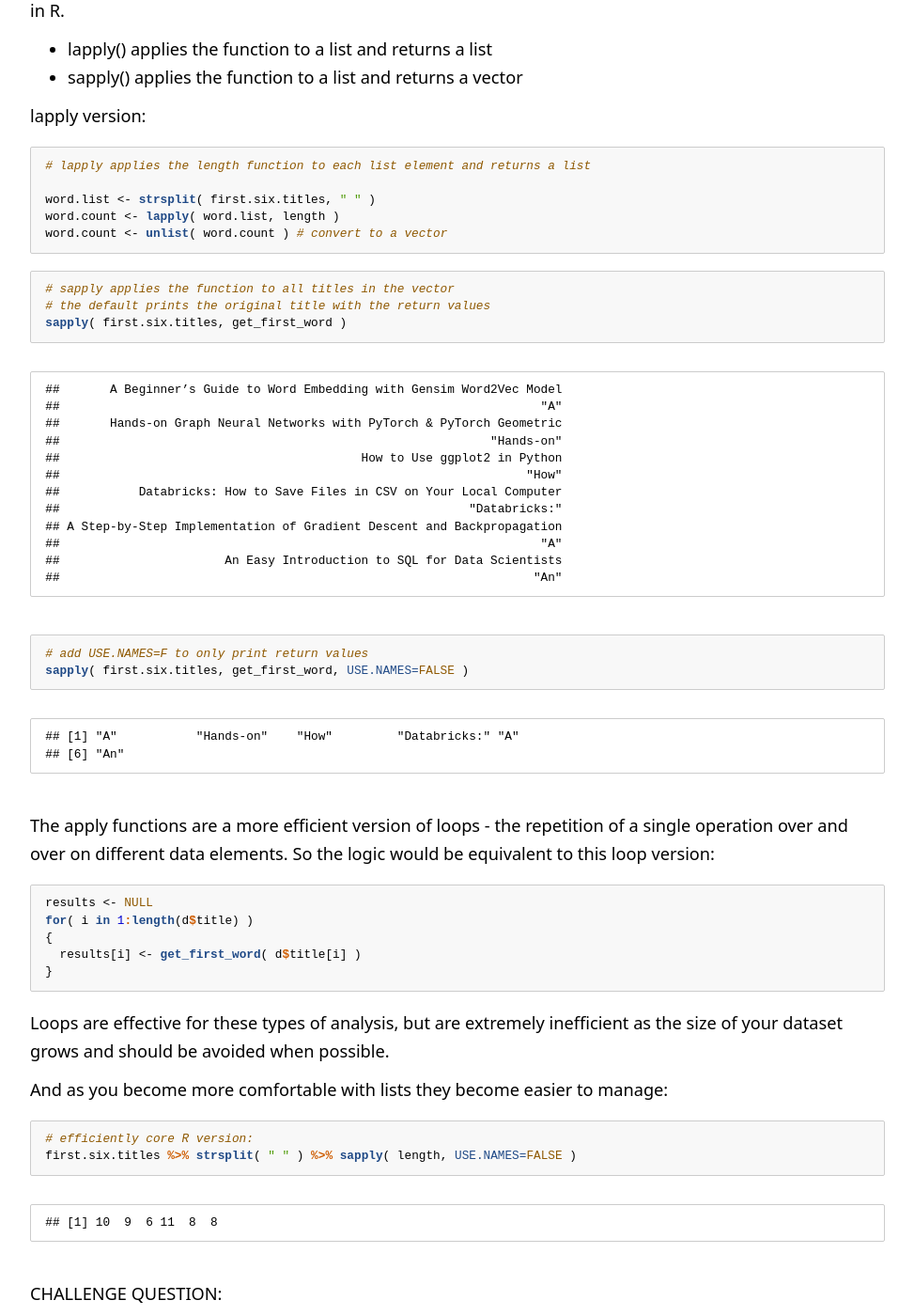
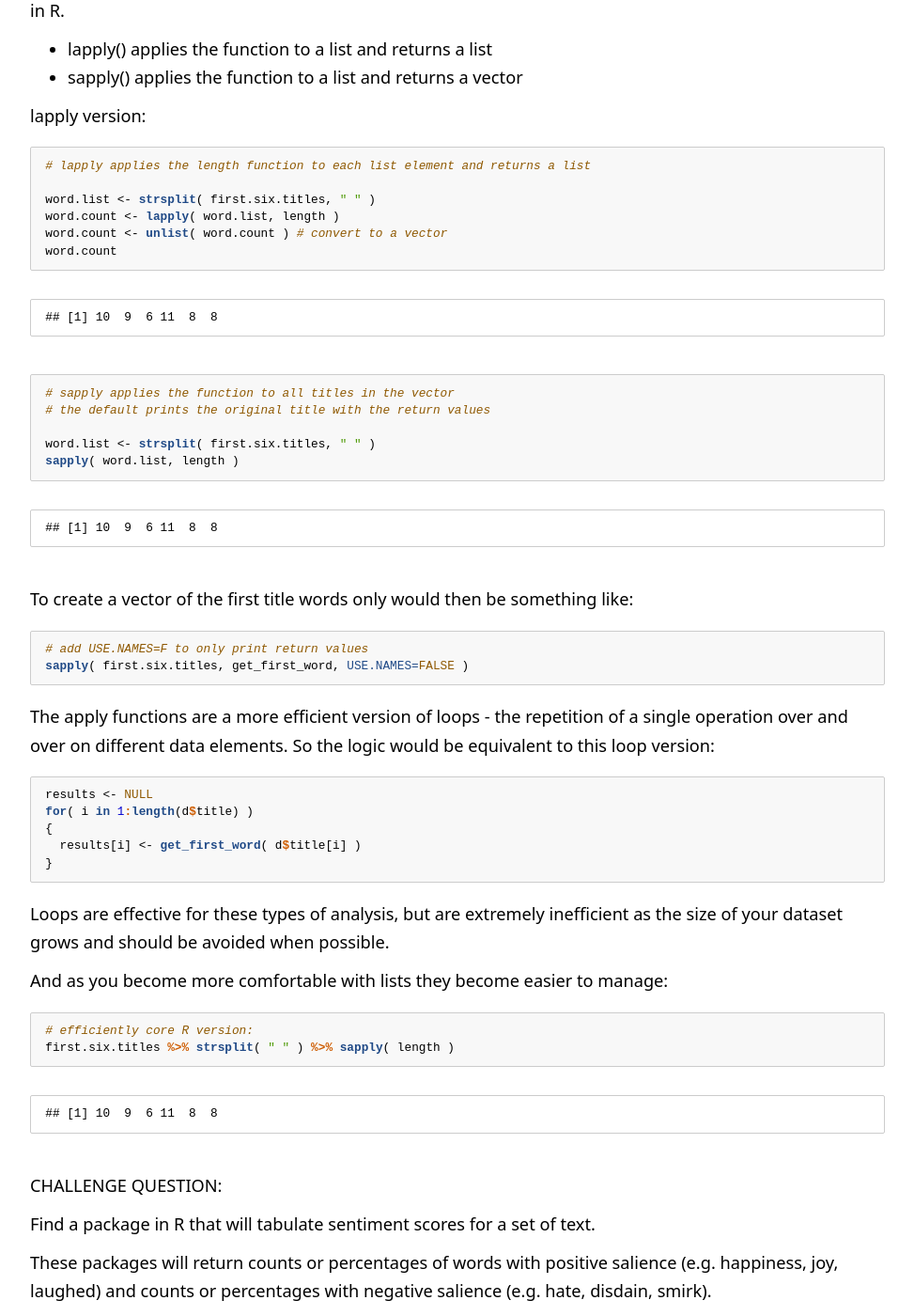
Before and after one commit to DS4PS/cpp-527-fall-2020, a Jekyll site: the page labs/lab-03-instructions.html, which Jekyll copies as it is, in a window 1280 px wide and 1400 px high, scrolled down 7601 px. Shown: the whole window at 94% size, without its empty margins (239-1212 px from the left). Built offline with Jekyll 4.4.1, drawn with Linux system fonts in a browser that asks for light colours; some web fonts are replaced; an icon font too large for the unit is left out.

Commit message:
update lab instructions

```diff
--- a/labs/lab-03-instructions.html
+++ b/labs/lab-03-instructions.html
@@ -544,26 +544,18 @@ summary {
 <span id="cb15-2"><a href="#cb15-2"></a></span>
 <span id="cb15-3"><a href="#cb15-3"></a>word.list &lt;-<span class="st"> </span><span class="kw">strsplit</span>( first.six.titles, <span class="st">&quot; &quot;</span> )</span>
 <span id="cb15-4"><a href="#cb15-4"></a>word.count &lt;-<span class="st"> </span><span class="kw">lapply</span>( word.list, length )</span>
-<span id="cb15-5"><a href="#cb15-5"></a>word.count &lt;-<span class="st"> </span><span class="kw">unlist</span>( word.count ) <span class="co"># convert to a vector</span></span></code></pre></div>
-<div class="sourceCode" id="cb16"><pre class="sourceCode r"><code class="sourceCode r"><span id="cb16-1"><a href="#cb16-1"></a><span class="co"># sapply applies the function to all titles in the vector</span></span>
-<span id="cb16-2"><a href="#cb16-2"></a><span class="co"># the default prints the original title with the return values</span></span>
-<span id="cb16-3"><a href="#cb16-3"></a><span class="kw">sapply</span>( first.six.titles, get_first_word )</span></code></pre></div>
-<pre><code>##       A Beginner’s Guide to Word Embedding with Gensim Word2Vec Model
-##                                                                   &quot;A&quot;
-##       Hands-on Graph Neural Networks with PyTorch &amp; PyTorch Geometric
-##                                                            &quot;Hands-on&quot;
-##                                          How to Use ggplot2 in Python
-##                                                                 &quot;How&quot;
-##           Databricks: How to Save Files in CSV on Your Local Computer
-##                                                         &quot;Databricks:&quot;
-## A Step-by-Step Implementation of Gradient Descent and Backpropagation
-##                                                                   &quot;A&quot;
-##                       An Easy Introduction to SQL for Data Scientists
-##                                                                  &quot;An&quot;</code></pre>
-<div class="sourceCode" id="cb18"><pre class="sourceCode r"><code class="sourceCode r"><span id="cb18-1"><a href="#cb18-1"></a><span class="co"># add USE.NAMES=F to only print return values </span></span>
-<span id="cb18-2"><a href="#cb18-2"></a><span class="kw">sapply</span>( first.six.titles, get_first_word, <span class="dt">USE.NAMES=</span><span class="ot">FALSE</span> )</span></code></pre></div>
-<pre><code>## [1] &quot;A&quot;           &quot;Hands-on&quot;    &quot;How&quot;         &quot;Databricks:&quot; &quot;A&quot;
-## [6] &quot;An&quot;</code></pre>
+<span id="cb15-5"><a href="#cb15-5"></a>word.count &lt;-<span class="st"> </span><span class="kw">unlist</span>( word.count ) <span class="co"># convert to a vector</span></span>
+<span id="cb15-6"><a href="#cb15-6"></a>word.count</span></code></pre></div>
+<pre><code>## [1] 10  9  6 11  8  8</code></pre>
+<div class="sourceCode" id="cb17"><pre class="sourceCode r"><code class="sourceCode r"><span id="cb17-1"><a href="#cb17-1"></a><span class="co"># sapply applies the function to all titles in the vector</span></span>
+<span id="cb17-2"><a href="#cb17-2"></a><span class="co"># the default prints the original title with the return values</span></span>
+<span id="cb17-3"><a href="#cb17-3"></a></span>
+<span id="cb17-4"><a href="#cb17-4"></a>word.list &lt;-<span class="st"> </span><span class="kw">strsplit</span>( first.six.titles, <span class="st">&quot; &quot;</span> )</span>
+<span id="cb17-5"><a href="#cb17-5"></a><span class="kw">sapply</span>( word.list, length )</span></code></pre></div>
+<pre><code>## [1] 10  9  6 11  8  8</code></pre>
+<p>To create a vector of the first title words only would then be something like:</p>
+<div class="sourceCode" id="cb19"><pre class="sourceCode r"><code class="sourceCode r"><span id="cb19-1"><a href="#cb19-1"></a><span class="co"># add USE.NAMES=F to only print return values</span></span>
+<span id="cb19-2"><a href="#cb19-2"></a><span class="kw">sapply</span>( first.six.titles, get_first_word, <span class="dt">USE.NAMES=</span><span class="ot">FALSE</span> )</span></code></pre></div>
 <p>The apply functions are a more efficient version of loops - the repetition of a single operation over and over on different data elements. So the logic would be equivalent to this loop version:</p>
 <div class="sourceCode" id="cb20"><pre class="sourceCode r"><code class="sourceCode r"><span id="cb20-1"><a href="#cb20-1"></a>results &lt;-<span class="st"> </span><span class="ot">NULL</span></span>
 <span id="cb20-2"><a href="#cb20-2"></a><span class="cf">for</span>( i <span class="cf">in</span> <span class="dv">1</span><span class="op">:</span><span class="kw">length</span>(d<span class="op">$</span>title) )</span>
@@ -573,7 +565,7 @@ summary {
 <p>Loops are effective for these types of analysis, but are extremely inefficient as the size of your dataset grows and should be avoided when possible.</p>
 <p>And as you become more comfortable with lists they become easier to manage:</p>
 <div class="sourceCode" id="cb21"><pre class="sourceCode r"><code class="sourceCode r"><span id="cb21-1"><a href="#cb21-1"></a><span class="co"># efficiently core R version:  </span></span>
-<span id="cb21-2"><a href="#cb21-2"></a>first.six.titles <span class="op">%&gt;%</span><span class="st"> </span><span class="kw">strsplit</span>( <span class="st">&quot; &quot;</span> ) <span class="op">%&gt;%</span><span class="st"> </span><span class="kw">sapply</span>( length, <span class="dt">USE.NAMES=</span><span class="ot">FALSE</span> )  </span></code></pre></div>
+<span id="cb21-2"><a href="#cb21-2"></a>first.six.titles <span class="op">%&gt;%</span><span class="st"> </span><span class="kw">strsplit</span>( <span class="st">&quot; &quot;</span> ) <span class="op">%&gt;%</span><span class="st"> </span><span class="kw">sapply</span>( length )  </span></code></pre></div>
 <pre><code>## [1] 10  9  6 11  8  8</code></pre>
 <p><strong>CHALLENGE QUESTION:</strong></p>
 <p>Find a package in R that will tabulate sentiment scores for a set of text.</p>
@@ -593,7 +585,7 @@ summary {
 <span id="cb23-4"><a href="#cb23-4"></a></span>
 <span id="cb23-5"><a href="#cb23-5"></a><span class="co"># plot( factor, numeric.vector )</span></span>
 <span id="cb23-6"><a href="#cb23-6"></a><span class="kw">plot</span>( f, y )</span></code></pre></div>
-<p><img src="lab-03-instructions_files/figure-html/unnamed-chunk-16-1.png" width="960" /></p>
+<p><img src="lab-03-instructions_files/figure-html/unnamed-chunk-17-1.png" width="960" /></p>
 <p><strong>Q3-B:</strong> Do longer titles get better clap scores?</p>
 <p>Repeat the analysis from Q3-A but this time measureing title length by the number of characters in the title.</p>
 </div>
```
Also changed, not shown: labs/lab-03-instructions.rmd (+10 -2 lines), labs/lab-03-instructions_files/figure-html/unnamed-chunk-17-1.png (added).
